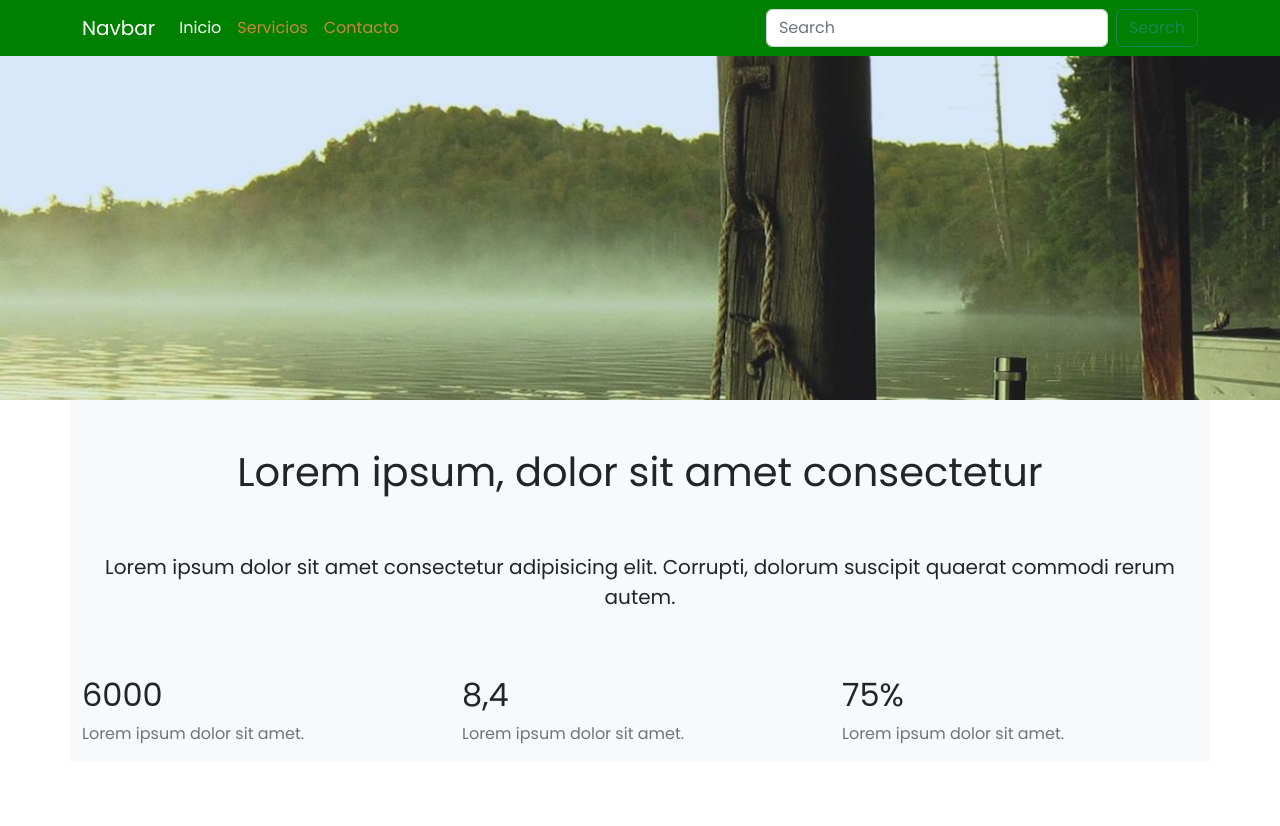
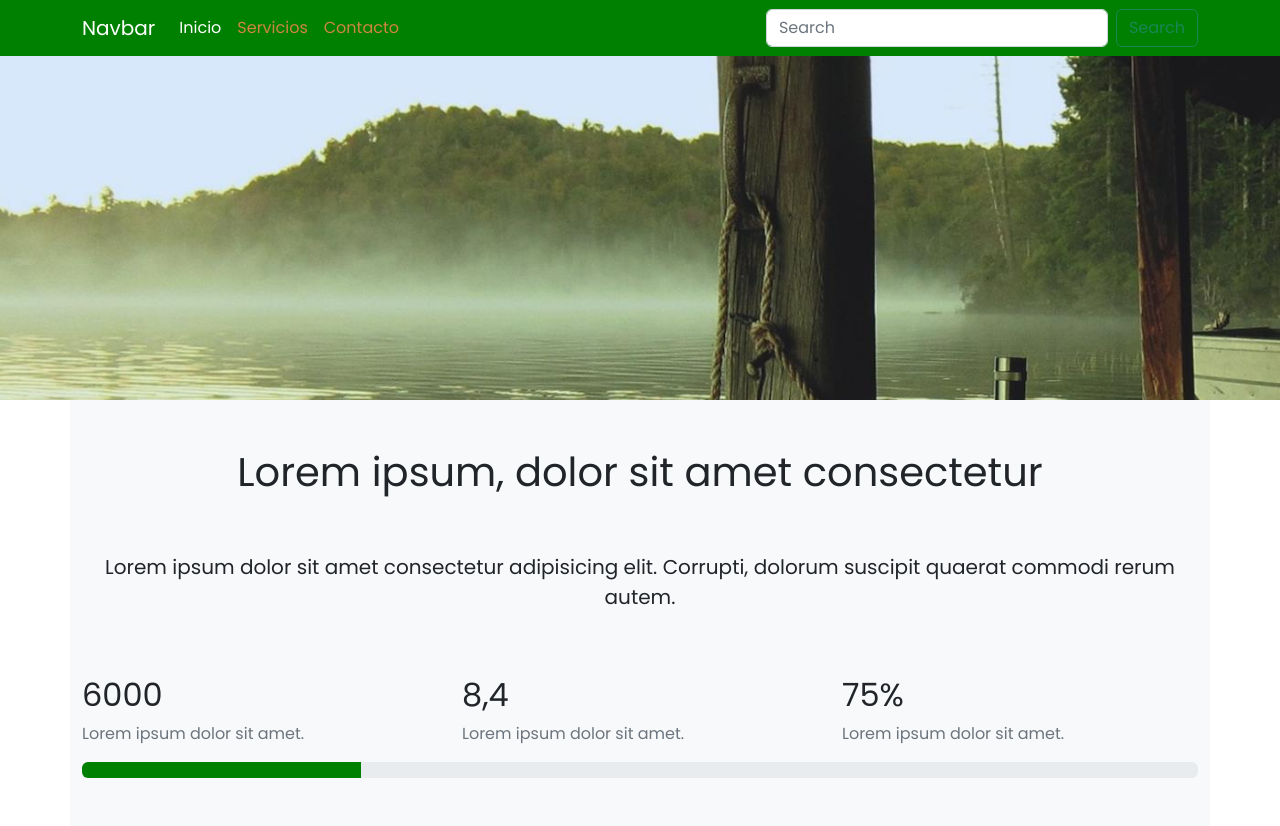
Before and after one commit to pburnsmas/Clase-14.2, a website: page index.html in a window 1280 px wide. Before the commit the page ends 800 px from the top, so only its background shows below. Drawn offline with Linux system fonts and the light colour scheme.

Commit message:
cree progress bar

```diff
--- a/index.html
+++ b/index.html
@@ -74,6 +74,19 @@
           <p class="text-muted">Lorem ipsum dolor sit amet.</p>
         </div>
       </div>
+      <div class="pb-5">
+        <div class="progress">
+          <div
+            class="progress-bar"
+            role="progressbar"
+            aria-label="Basic example"
+            style="width: 25%"
+            aria-valuenow="25"
+            aria-valuemin="0"
+            aria-valuemax="100"
+          ></div>
+        </div>
+      </div>
     </main>
     <script src="js/bootstrap.js"></script>
   </body>
```
